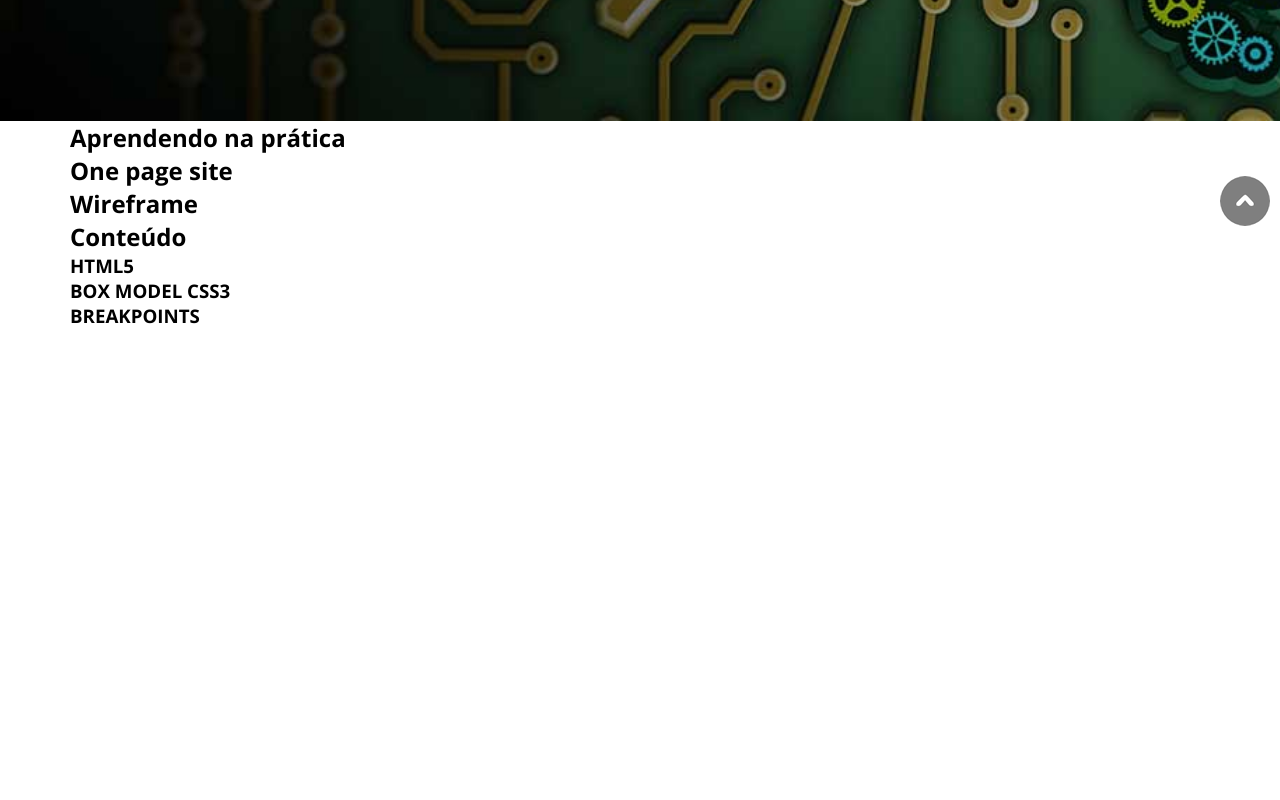
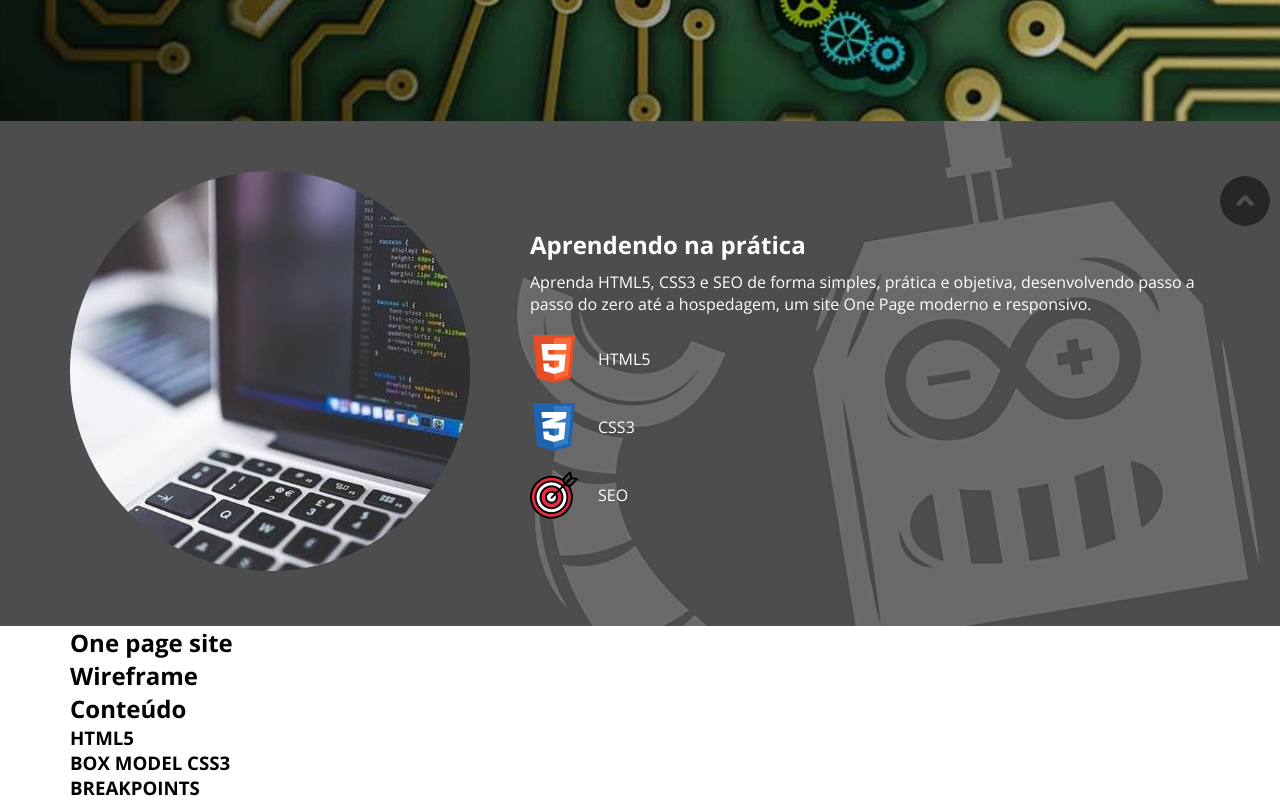
Before and after one commit to Alexandrybrito/html5css3, a plain HTML site: page index.html in a window 1280 px wide. Shown: the part 559-1359 px from the top of the page. Before the commit the page ends 887 px from the top, so only its background shows below. Drawn offline with nearby package versions, Linux system fonts and the light colour scheme.

Commit message:
Seção sobre, imagens e configurações

```diff
--- a/index.html
+++ b/index.html
@@ -43,8 +43,26 @@
 
     <!-- Sobre -->
     <section id="sobre">
-      <div class="container">
-        <h2>Aprendendo na prática</h2>
+      <div class="container Flex2">
+        <div id="destaque-sobre">
+          <img src="img/html5css3.jpg" alt="html5css3">
+        </div>
+        <div id="texto-sobre">
+          <h2>Aprendendo na prática</h2>
+          <p>Aprenda HTML5, CSS3 e SEO de forma simples, prática e objetiva, desenvolvendo passo a passo do zero até a hospedagem, um site One Page moderno e responsivo.</p>
+            <div class="topicos-sobre Flex2">
+              <img src="img/html5.png" alt="html5">
+              <p>HTML5</p>
+            </div>
+            <div class="topicos-sobre Flex2">
+              <img src="img/css3.png" alt="css3">
+              <p>CSS3</p>
+            </div>
+            <div class="topicos-sobre Flex2">
+              <img src="img/seo.png" alt="seo">
+              <p>SEO</p>
+            </div>
+        </div>
       </div>
     </section>
 
--- a/style.css
+++ b/style.css
@@ -27,6 +27,11 @@ body {
 .Flex {
     display: flex;
     justify-content: space-between;
+}
+
+.Flex2 {
+    display: flex;
+    align-items: center;
 }
 
 /* Botão */
@@ -98,6 +103,7 @@ main {
     height: 75vh;
     background: url(img/banner.jpg);
     background-size: cover;
+    background-position: center;
     color: #fff;
     display: flex;
     flex-direction: column;
@@ -112,6 +118,35 @@ main h1 {
 main h2 {
     font-size: 1em;
     margin: 20px 0px 50px 0px;
+}
+
+/* Sobre */
+#sobre {
+    padding: 50px 0;
+    background: url(img/background.png);
+    background-size: cover;
+    background-position: center ;
+}
+
+#destaque-sobre {
+    display: none;
+}
+
+#texto-sobre {
+    color: #fff;
+    padding: 0px 10px;
+}
+
+#texto-sobre h2 {
+    margin-bottom: 10px;
+}
+
+.topicos-sobre {
+    margin-top: 20px;
+}
+
+.topicos-sobre img {
+    margin-right: 20px;
 }
 
 /* Smartphone Landscape >>>>>>>>>>>>>>>>>>>>>>>>>>>>>>>>>>>>>>*/
@@ -213,4 +248,18 @@ main h2 {
     main {
         height: 70vh;
     }
+
+    /* Sobre */
+    #sobre {
+        background-attachment: fixed;
+    }
+
+    #destaque-sobre {
+        display: inline;
+    }
+
+    #destaque-sobre img {
+        border-radius: 50%;
+        margin-right: 50px;
+    }
 }
```
Also changed, not shown: img/background.png (added), img/background2.png (added), nota-one-page-site.txt.
